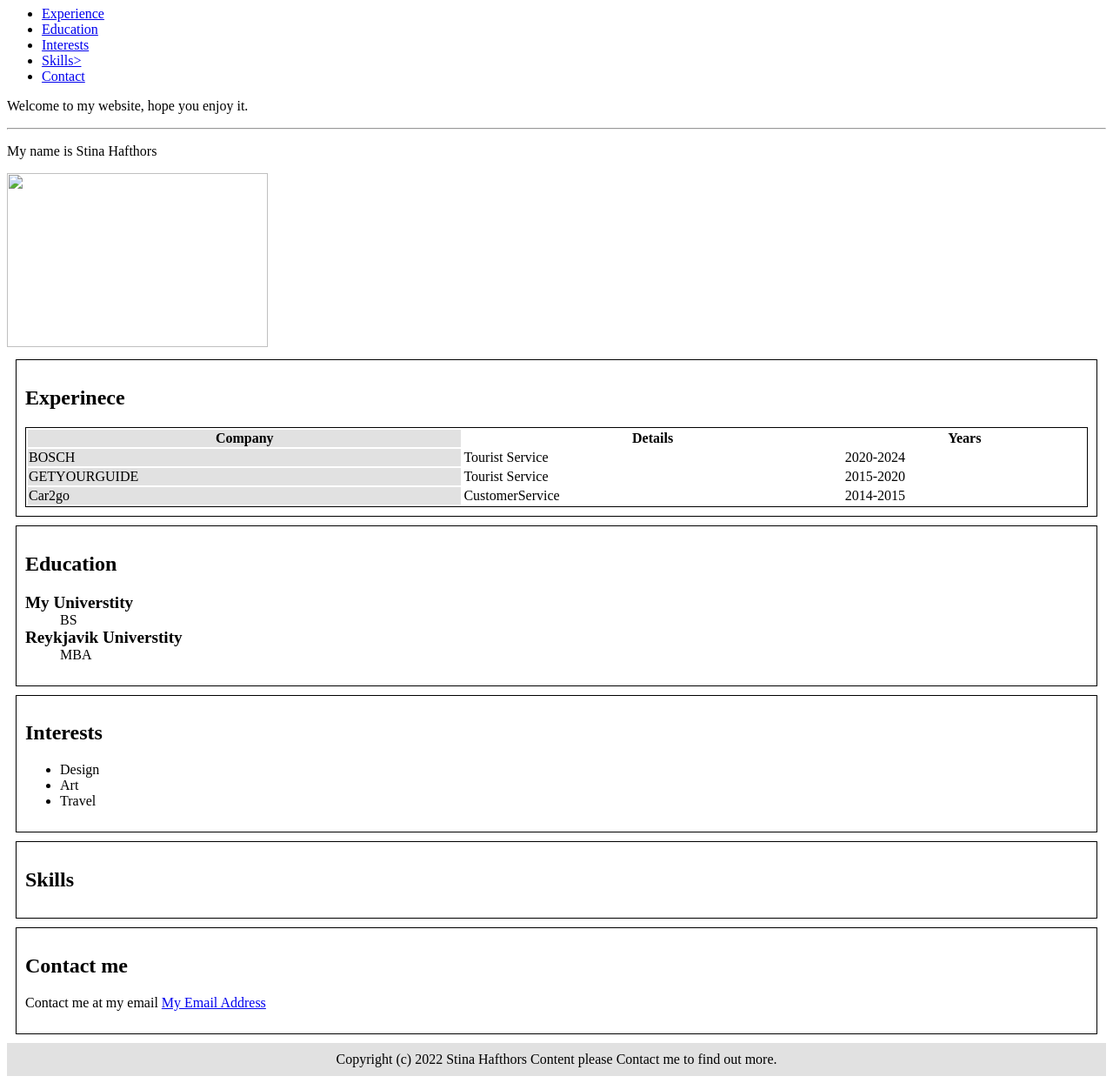
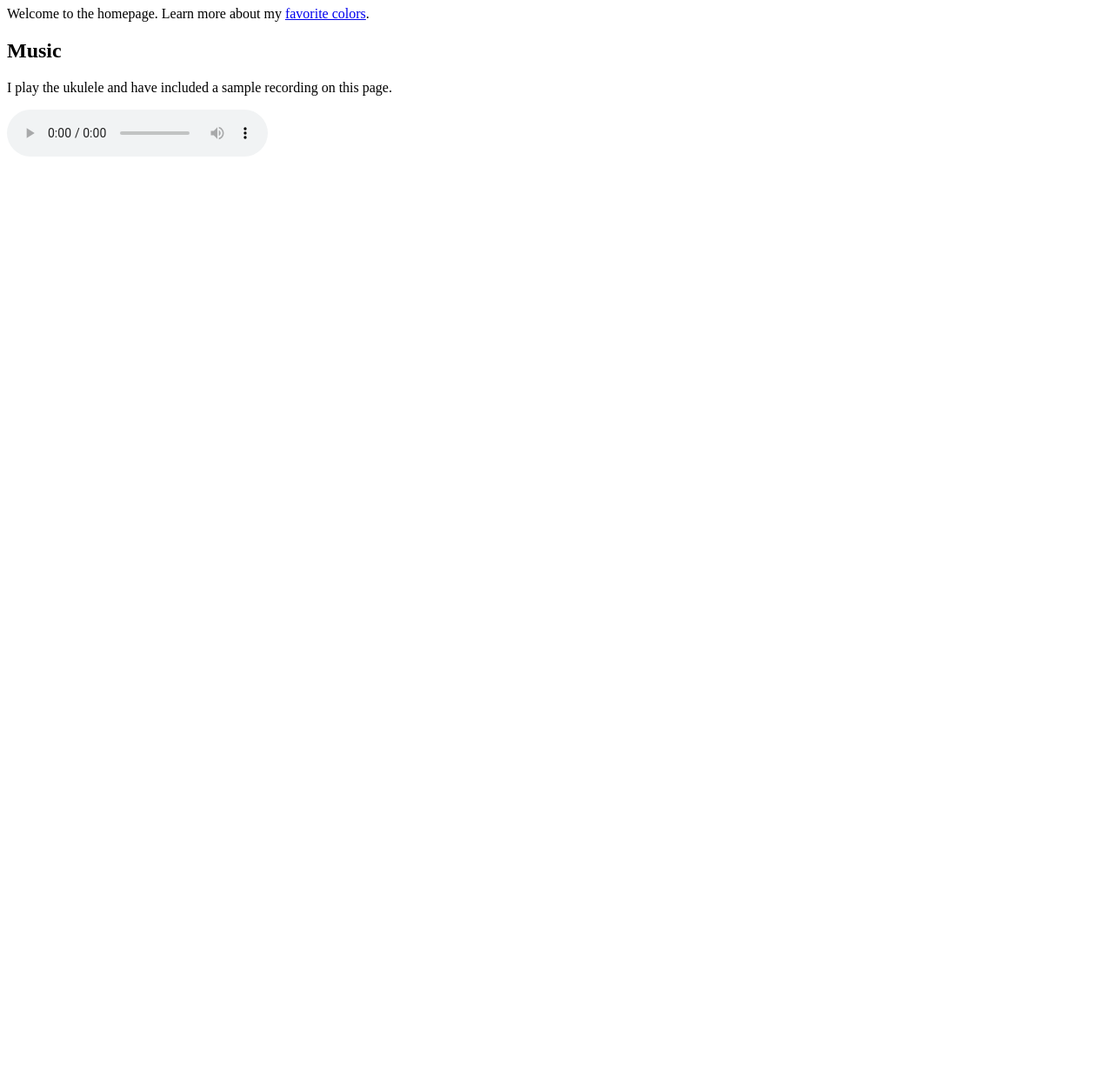
Before and after one commit to hafthors/testyou, a plain HTML site: page index.html in a window 1280 px wide. Shown: the part 73-1318 px from the top of the page at 87% size. After the commit the page ends 800 px from the top, so only its background shows below. Drawn offline with Linux system fonts and the light colour scheme.

Commit message:
Add files via upload

```diff
--- a/index.html
+++ b/index.html
@@ -1,112 +1,21 @@
-
 <!DOCTYPE html>
 <html>
- <head>
-    <meta charset="utf-8">
-     <head><title>Stina Resume</title>
-     <style>
-     .footer{
-        text-align: center;
-        padding: 10px;
-        background-color: #dddd;
-     }
-     table{
-        width:100%;
-        border:1px solid black;
-     }
-     dt{
-        font-weight:bold;
-        font-size: 1.2em;
-     }
-     section{
-        padding:10px;
-        border:1px solid black;
-        margin:10px;
-     }
-      </style>
-     </head>
-     <body>
-   <header class="header"><h1>Stina Hafthors Resume</h1></header>
-   <nav class="navbar">
-    <ul>
-      <li><a href="#Exp">Experience</a></li>
-      <li><a href="#Edu">Education</a></li>
-      <li><a href="#Int">Interests</a></li>
-      <li><a href="#Ski">Skills></a></li>
-      <li><a href="#Con">Contact</a></li>
-    </ul>
-   </nav>
-   <article><p>
-       Welcome to my website, hope you enjoy it.
-   </p>
-     <hr>
-     <p>My name is Stina Hafthors</p>
-     <img src="Paar.jpg"
-     width="300px" height="200px">
-   </article>
-<section class="Exp">
-    <h2>Experinece</h2>
-    <table>
-        <colgroup>
-        <col span="1" style="background-color: #dddd;">
 
-        </colgroup>
-     <tr><th>Company</th>
-      <th>Details</th>
-      <th>Years</th>
-    </tr>
-    <tr>
-        <td>BOSCH</td>
-        <td>Tourist Service</td>
-        <td>2020-2024</td>
-    </tr>
-    <tr>
-        <td>GETYOURGUIDE</td>
-        <td>Tourist Service</td>
-        <td>2015-2020</td>
-    </tr>
-    <tr>
-        <td>Car2go</td>
-        <td>CustomerService</td>
-        <td>2014-2015</td>
-    </tr>
-    </table>
+	<head>
+		<meta charset="utf-8">
+		<title>Homepage</title>
+	</head>
 
-</section>
-<section id="Edu">
-    <h2>Education</h2>
-    <dl>
-        <dt>My Universtity</dt>
-        <dd>BS</dd>
-        <dt>Reykjavik Universtity</dt>
-        <dd>MBA</dd>
-    </dl>
-</section>
+	<body>
+		<h1>Homepage</h1>
+		<p>Welcome to the homepage. Learn more about my <a href="favorite-colors.html">favorite colors</a>.</p>
+		<h2>Music</h2>
+		<p>I play the ukulele and have included a sample recording on this page.</p>
+		<audio controls>
+			<source src="audio/ukulele.mp3" type="audio/mpeg">
+			<source src="audio/ukulele.ogg" type="audio/ogg">
+			<a href="audio/ukulele.mp3">Ukulele audio recording</a>
+		</audio>
+	</body>
 
-</section>
-<section id="Int">
-    <h2>Interests</h2>
-    <ul>
-        <li>Design</li>
-        <li>Art</li>
-        <li>Travel</li>
-    </ul>
-</section>
-
-</section>
-<section id="Ski">
- <h2>Skills</h2>
-</section>
-<section id="Con">
- <h2>Contact me</h2>
- <p>
-    Contact me at my email <a
-    href="mailto: s.hafthors@gmail.com">My Email Address</a>
- </p>
-</section>
-
-<footer class="footer">Copyright (c) 2022 Stina Hafthors Content please Contact
-    me to find out more.</footer>
-</footer>
-</body>
 </html>
```
